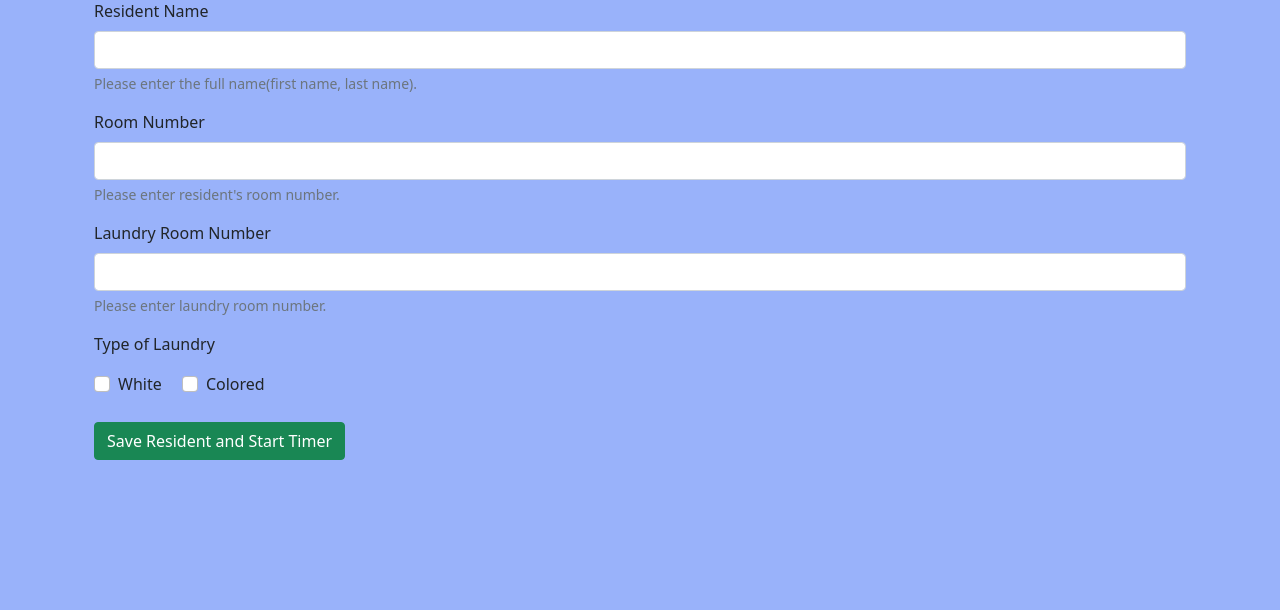
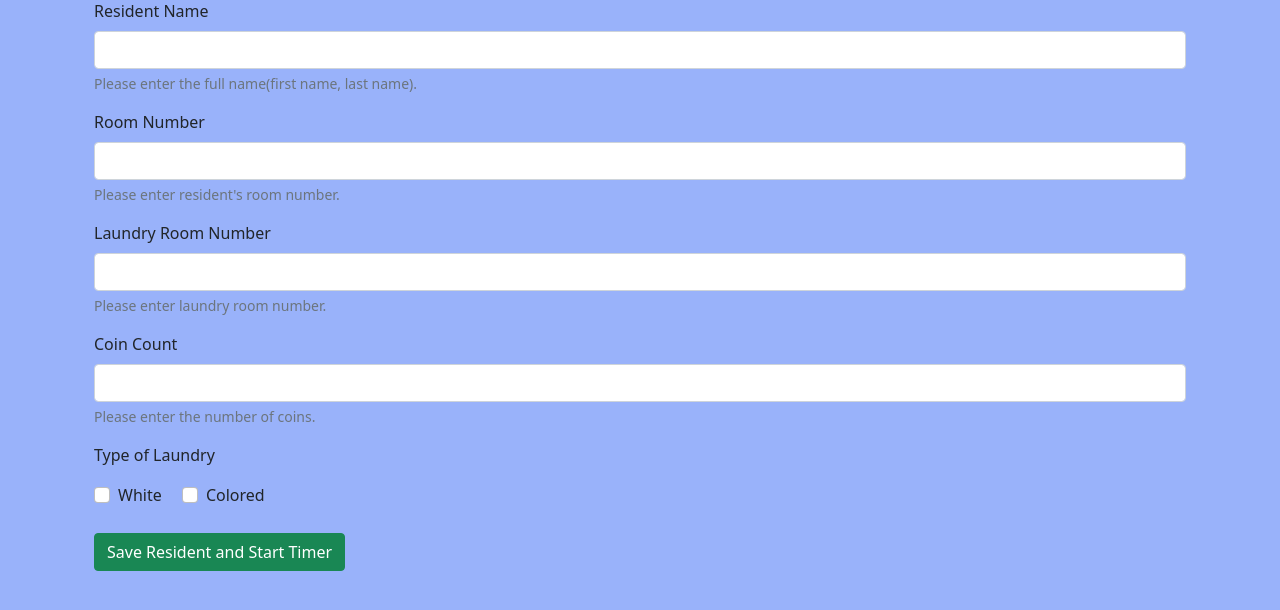
Before and after one commit to eyupbarlas/KeyFinder, a Flask app: page /dashboard/addResident in a window 1280 px wide. Shown: the part 148-758 px from the top of the page. Run offline with Flask 2, Linux system fonts and the light colour scheme; the visitor is signed in with stand-in values (Sample User, id 1).

Commit message:
Add Coin Count

```diff
--- a/Software/Testing/app.py
+++ b/Software/Testing/app.py
@@ -104,6 +104,7 @@ def addResident():
             'fullname' : request.form.get('residentFullName'),
             'roomNum' : request.form.get('residentRoomNum'),
             'laundryNum' : request.form.get('laundryRoomNum'),
+            'coinCount' : request.form.get('coinCount'),
             'laundryType' : request.form.getlist('laundryType'),
             'creationDate' : datetime.now()
         }
--- a/Software/Testing/templates/addResident.html
+++ b/Software/Testing/templates/addResident.html
@@ -20,6 +20,11 @@
                 <input type="text" class="form-control" name="laundryRoomNum" aria-describedby="laundryNumHelp">
                 <div id="laundryNumHelp" class="form-text">Please enter laundry room number.</div>
             </div>
+            <div class="mb-3">
+                <label class="form-label">Coin Count</label>
+                <input type="number" class="form-control" name="coinCount" aria-describedby="coinCountHelp">
+                <div id="coinCountHelp" class="form-text">Please enter the number of coins.</div>
+            </div>
             <p>Type of Laundry</p>
             <div class="form-check form-check-inline">
                 <input class="form-check-input" type="checkbox" name="laundryType" value="White">
--- a/Software/Testing/templates/dashboard.html
+++ b/Software/Testing/templates/dashboard.html
@@ -15,7 +15,7 @@
         <th scope="col">Resident</th>
         <th scope="col">Room Number</th>
         <th scope="col">Laundry Room Number</th>
-        <th scope="col">Type</th>
+        <th scope="col">Laundry Type</th>
         <th scope="col">Timer</th>
         <th scope="col">Status</th>
       </tr>
```
